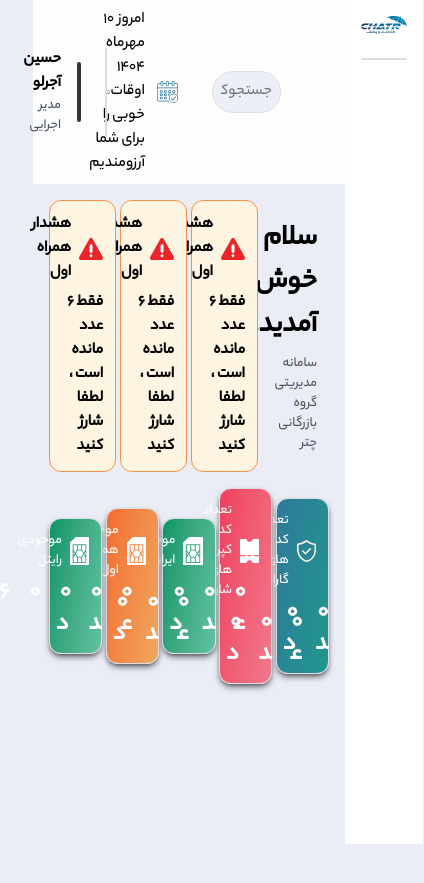
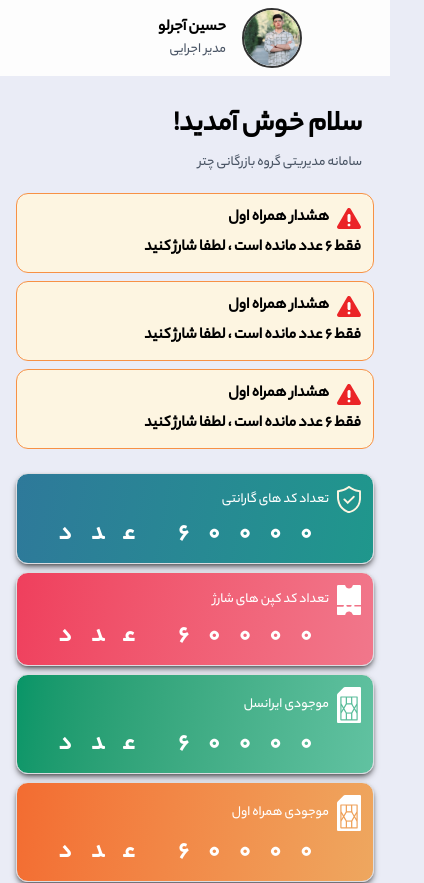
Before and after one commit to HosseinAjerloo/frontChatr, a website: page pages/index.html in a window 390 px wide. Shown: the top 883 px of the page, 424 px wide, since content can reach past the window. Before the commit the page ends 844 px from the top, so only its background shows below. Drawn offline with Linux system fonts and the light colour scheme; files whose address does not match are found by name.

Commit message:
responsive wensite

```diff
--- a/pages/index.html
+++ b/pages/index.html
@@ -9,24 +9,25 @@
     <link href="../styles/output.css" rel="stylesheet">
 </head>
 <body class="bg-eaecf6">
-   <main class="flex items-center justify-between">
-       <aside class="w-1/5 h-vh fixed  bg-white right-0 left-0 top-0  overflow-y-scroll	h-screen">
+   <main class="flex  justify-between">
+       <aside class="w-[0px] h-vh xl:w-1/5 transition-all sticky   bg-white right-0 left-0 top-0  overflow-y-scroll	h-screen">
 
            <article class="px-4 w-full max-auto">
                <div class="pt-4 pb-6 border-b-2 border-b-dcdde1">
                    <img src="../assets/icons/Asset%201.svg" alt="">
                </div>
 
+
            </article>
 
        </aside>
-       <section class="w-4/5 mr-[20%] ">
+       <section class="w-full xl:w-4/5 ">
            <header class="bg-fdfdfd py-2 pr-10">
                <nav class="flex items-center justify-between px-6">
-                   <div class="w-[39%]">
+                   <div class="hidden sm:w-1/2 sm:flex md:w-[39%]">
                        <input type="text" placeholder="جستجوکنید" class="border-1 w-[80%] border-dcdde1 py-2 rounded-4xl px-2 bg-edeff8">
                    </div>
-                   <div class="flex items-center justify-between w-[39%]">
+                   <div class="hidden md:flex items-center justify-between md:w-[39%]">
                        <div class="flex items-center space-x-3 space-x-revers w-[75%]  px-4">
                            <img src="../assets/icons/Asset%2010.svg" alt="day" class="w-8 flex">
                             <div>
@@ -47,7 +48,7 @@
                             </div>
                         </article>
                    </div>
-                   <div class="flex items-center space-x-4  border-r border-r-2 border-dcdde1 px-6 w-[20%]">
+                   <div class="w-full sm:w-1/2 flex items-center space-x-4  md:border-r md:border-r-2 border-dcdde1 px-6 md:w-[20%]">
                        <img src="../assets/images/profile.jpg" alt="day" class=" w-[60px] h-[60px] border border-2 border-black/80 bg-center flex rounded-full">
                        <div>
                            <h4 class="text-base font-semibold">حسین آجرلو</h4>
@@ -57,8 +58,8 @@
                </nav>
            </header>
            <section class="p-4 w-full">
-               <article class="flex items-center justify-between mb-4">
-                   <div class="p-3 rounded-xl space-y-1.5 w-[24%] ">
+               <article class="flex items-center justify-between mb-4 flex-wrap">
+                   <div class="p-3 rounded-xl space-y-1.5 w-full xl:w-[24%] sm:w-[49%]  mb-2 ">
                        <h1 class="font-bold text-[1.8rem]">
                            سلام خوش آمدید!
                        </h1>
@@ -66,8 +67,7 @@
                            سامانه مدیریتی گروه بازرگانی چتر
                        </p>
                    </div>
-
-                   <div class="p-3 rounded-xl space-y-1.5 bg-fdf5e1 border-1 border-f79145 w-[24%]">
+                   <div class="p-3 rounded-xl space-y-1.5 w-full bg-fdf5e1 border-1 border-f79145 xl:w-[24%] sm:w-[49%]  mb-2">
                        <div class="flex items-center   space-x-2 w-full">
                            <img src="../assets/icons/Asset%206.svg" alt="" class="w-6">
                            <p class="font-semibold">هشدار همراه اول</p>
@@ -76,7 +76,7 @@
                            فقط 6 عدد مانده است ، لطفا شارژ کنید
                        </p>
                    </div>
-                   <div class="p-3 rounded-xl space-y-1.5 bg-fdf5e1 border-1 border-f79145 w-[24%]">
+                   <div class="p-3 rounded-xl space-y-1.5 w-full bg-fdf5e1 border-1 border-f79145 xl:w-[24%] sm:w-[49%]  mb-2">
                        <div class="flex items-center   space-x-2 w-full">
                            <img src="../assets/icons/Asset%206.svg" alt="" class="w-6">
                            <p class="font-semibold">هشدار همراه اول</p>
@@ -85,7 +85,7 @@
                            فقط 6 عدد مانده است ، لطفا شارژ کنید
                        </p>
                    </div>
-                   <div class="p-3 rounded-xl space-y-1.5 bg-fdf5e1 border-1 border-f79145 w-[24%]">
+                   <div class="p-3 rounded-xl space-y-1.5 w-full bg-fdf5e1 border-1 border-f79145 xl:w-[24%] sm:w-[49%]  mb-2">
                        <div class="flex items-center   space-x-2 w-full">
                            <img src="../assets/icons/Asset%206.svg" alt="" class="w-6">
                            <p class="font-semibold">هشدار همراه اول</p>
@@ -96,9 +96,9 @@
                    </div>
 
                </article>
-               <article class="flex items-center justify-between mb-4">
+               <article class="flex items-center justify-between mb-4 flex-wrap">
 
-                   <div class="text-white p-3 rounded-xl space-y-1.5 bg-linear-100 from-2e799a to-1f978c to-60 border-1 border-dcdde1 w-[19%] shadow shadow-md shadow-black/50">
+                   <div class="text-white p-3 rounded-xl space-y-1.5 bg-linear-100 from-2e799a to-1f978c to-60 border-1 border-dcdde1 w-full sm:w-[49%] w-[19%] xl:w-[19%] mb-2 shadow shadow-md shadow-black/50">
                        <div class="flex items-center  text-sm space-x-2 w-full">
                            <img src="../assets/icons/Asset%203.svg" alt="" class="w-6">
                            <p >تعداد کد های گارانتی</p>
@@ -109,7 +109,7 @@
                         </p>
                        </div>
                    </div>
-                   <div class="text-white p-3 rounded-xl space-y-1.5 bg-linear-100 from-ef3f5d to-f1778b to-60 border-1 border-dcdde1 w-[19%] shadow shadow-md shadow-black/50">
+                   <div class="text-white p-3 rounded-xl space-y-1.5 bg-linear-100 from-ef3f5d to-f1778b to-60 border-1 border-dcdde1 w-full sm:w-[49%] w-[19%] xl:w-[19%] mb-2 shadow shadow-md shadow-black/50">
                        <div class="flex items-center  text-sm space-x-2 w-full">
                            <img src="../assets/icons/Asset%204.svg" alt="" class="w-6">
                            <p >تعداد کد کپن های شارژ</p>
@@ -120,7 +120,7 @@
                            </p>
                        </div>
                    </div>
-                   <div class="text-white p-3 rounded-xl space-y-1.5 bg-linear-100 from-079567 to-61c2a1 to-60 border-1 border-dcdde1 w-[19%] shadow shadow-md shadow-black/50">
+                   <div class="text-white p-3 rounded-xl space-y-1.5 bg-linear-100 from-079567 to-61c2a1 to-60 border-1 border-dcdde1 w-full sm:w-[49%] w-[19%] xl:w-[19%] mb-2 shadow shadow-md shadow-black/50">
                        <div class="flex items-center  text-sm space-x-2 w-full">
                            <img src="../assets/icons/Asset%205.svg" alt="" class="w-6">
                            <p >موجودی ایرانسل</p>
@@ -131,7 +131,7 @@
                            </p>
                        </div>
                    </div>
-                   <div class="text-white p-3 rounded-xl space-y-1.5 bg-linear-100 from-f36c31 to-eea75f to-60 border-1 border-dcdde1 w-[19%] shadow shadow-md shadow-black/50">
+                   <div class="text-white p-3 rounded-xl space-y-1.5 bg-linear-100 from-f36c31 to-eea75f to-60 border-1 border-dcdde1 w-full sm:w-[49%] w-[19%] xl:w-[19%] mb-2 shadow shadow-md shadow-black/50">
                        <div class="flex items-center  text-sm space-x-2 w-full">
                            <img src="../assets/icons/Asset%205.svg" alt="" class="w-6">
                            <p >موجودی همراه اول</p>
@@ -142,7 +142,7 @@
                            </p>
                        </div>
                    </div>
-                   <div class="text-white p-3 rounded-xl space-y-1.5 bg-linear-100 from-079567 to-61c2a1 to-60 border-1 border-dcdde1 w-[19%] shadow shadow-md shadow-black/50">
+                   <div class="text-white p-3 rounded-xl space-y-1.5 bg-linear-100 from-079567 to-61c2a1 to-60 border-1 border-dcdde1 w-full sm:w-[49%] w-[19%] xl:w-[19%] mb-2 shadow shadow-md shadow-black/50">
                        <div class="flex items-center  text-sm space-x-2 w-full">
                            <img src="../assets/icons/Asset%205.svg" alt="" class="w-6">
                            <p >موجودی رایتل</p>
```
Also changed, not shown: styles/output.css.
